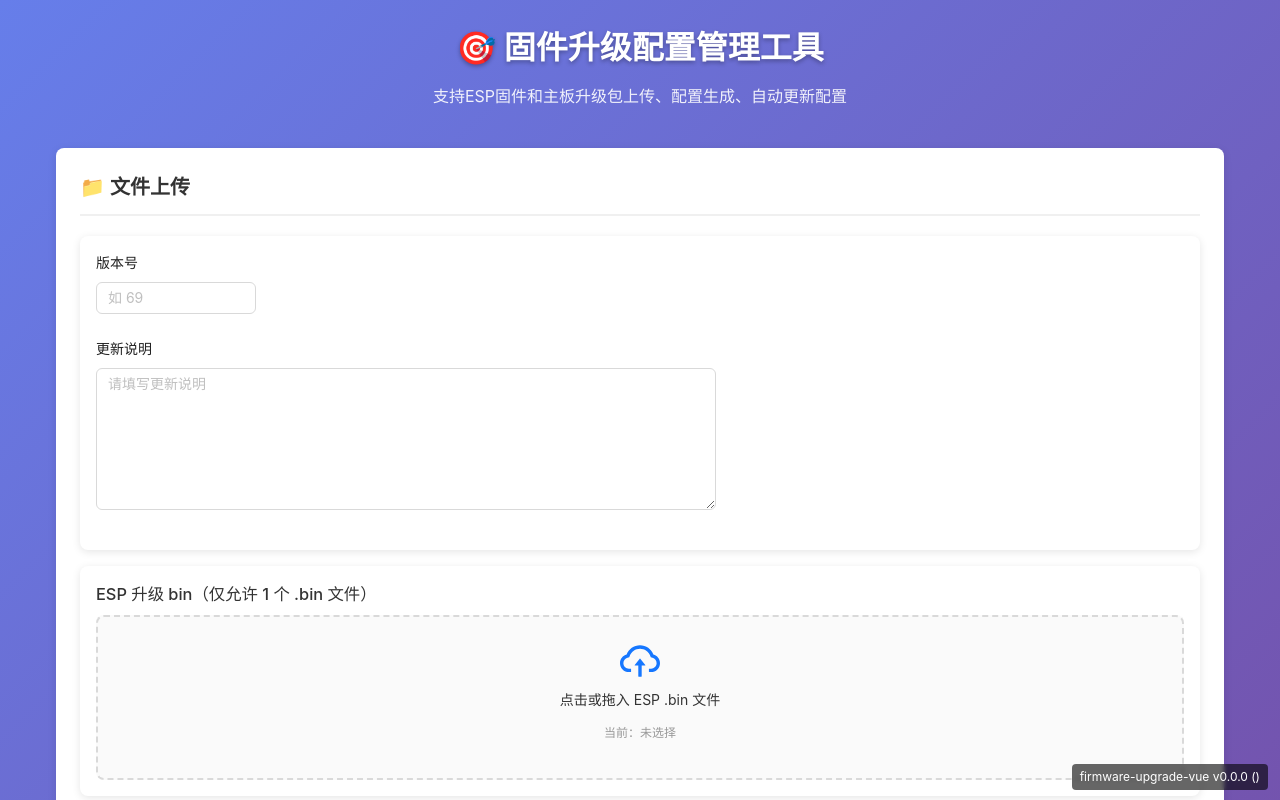
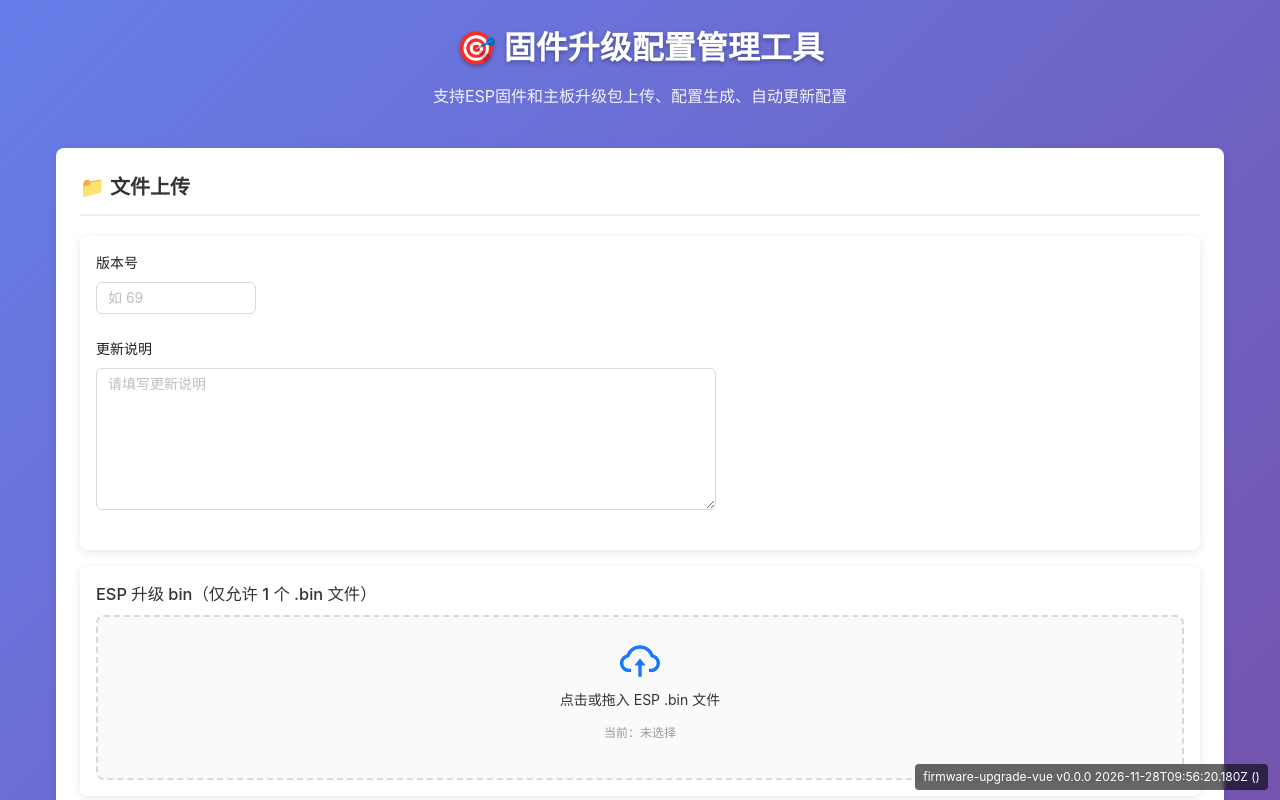
Before and after one commit to znbflyingant/updateDeviceConfig, a Vue app in the folder vue-frontend/: page / in a window 1280 px wide. Shown: the top 800 px of the page. Built offline with nearby package versions, Linux system fonts and the light colour scheme; no server answers.

Commit message:
增加编译脚本

```diff
--- a/vue-frontend/src/App.vue
+++ b/vue-frontend/src/App.vue
@@ -2,7 +2,7 @@
   <div id="app">
     <RouterView />
     <div class="version-badge" v-if="buildInfo">
-      <span>{{ buildInfo.appName }} v{{ buildInfo.version }} ({{ buildInfo.commit }})</span>
+      <span>{{ buildInfo.appName }} v{{ buildInfo.version }} {{ buildInfo.time }} ({{ buildInfo.commit }})</span>
     </div>
   </div>
 </template>
```
